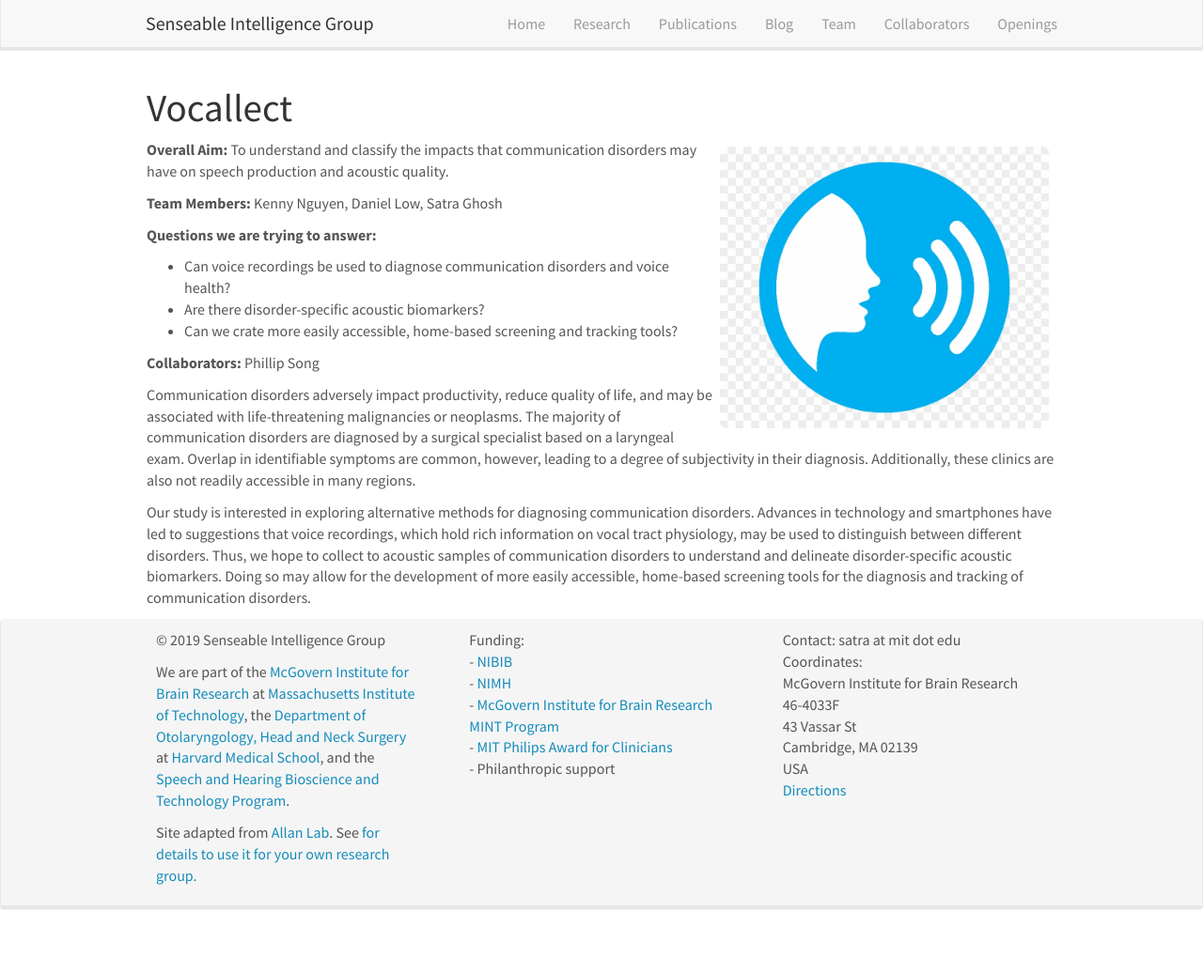
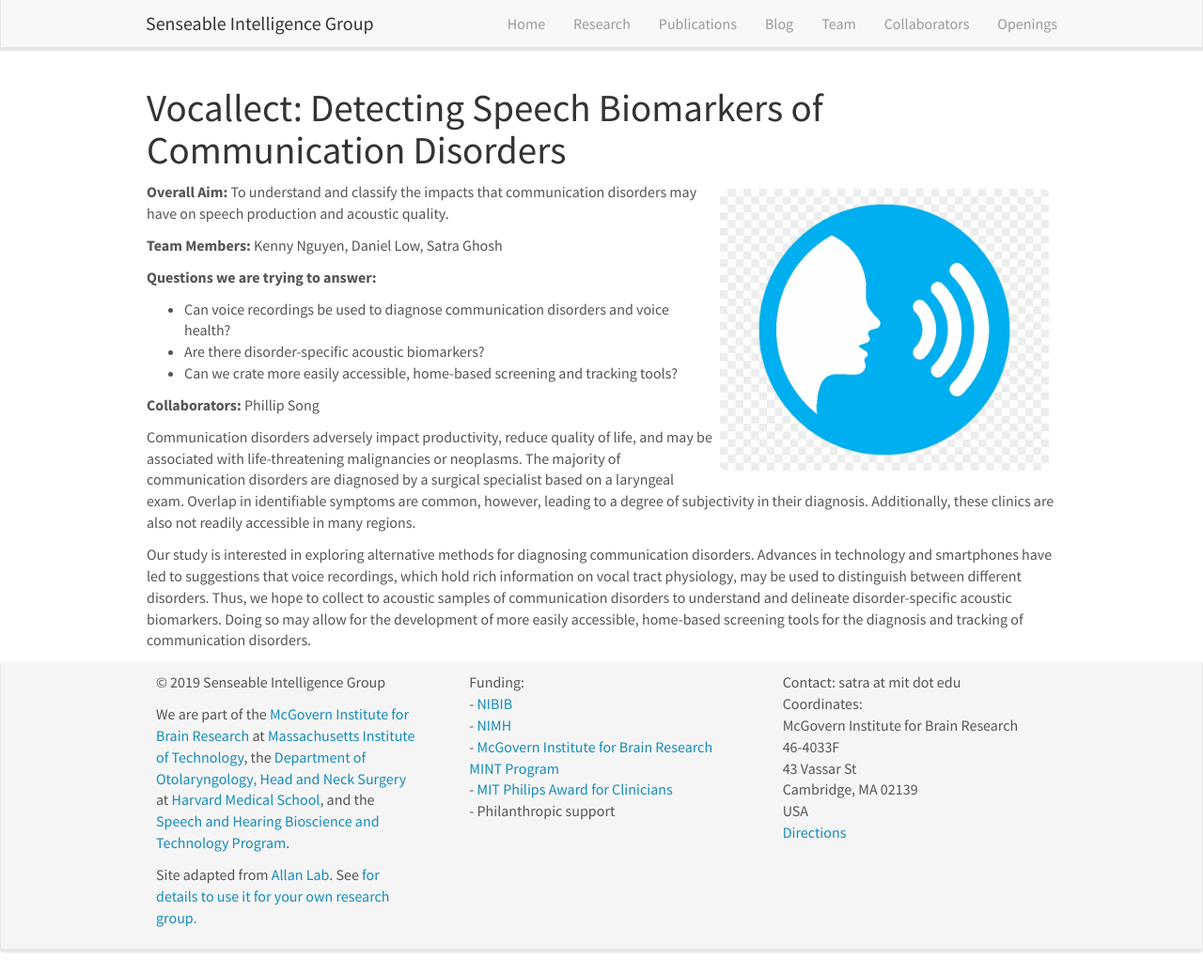
Before and after one commit to sensein/group, a Jekyll site: the page built from _pages/vocallect.md, in a window 1280 px wide and 1036 px high. Shown: the whole window at 94% size. Built offline with Jekyll 4.4.1, drawn with Linux system fonts in a browser that asks for light colours; nearby versions of some CDN libraries.

Commit message:
Update vocallect.md

```diff
--- a/_pages/vocallect.md
+++ b/_pages/vocallect.md
@@ -6,7 +6,7 @@ sitemap: false
 permalink: /vocallect/
 ---
 
-# Vocallect
+# Vocallect: Detecting Speech Biomarkers of Communication Disorders
 
 <img src="{{ "/images/Vocallect Image.png" | prepend: site.baseurl | prepend: site.url}}" class="img-responsive" width="25%" style="float: right; margin: 0.8%; min-width: 350px" />
 
```
